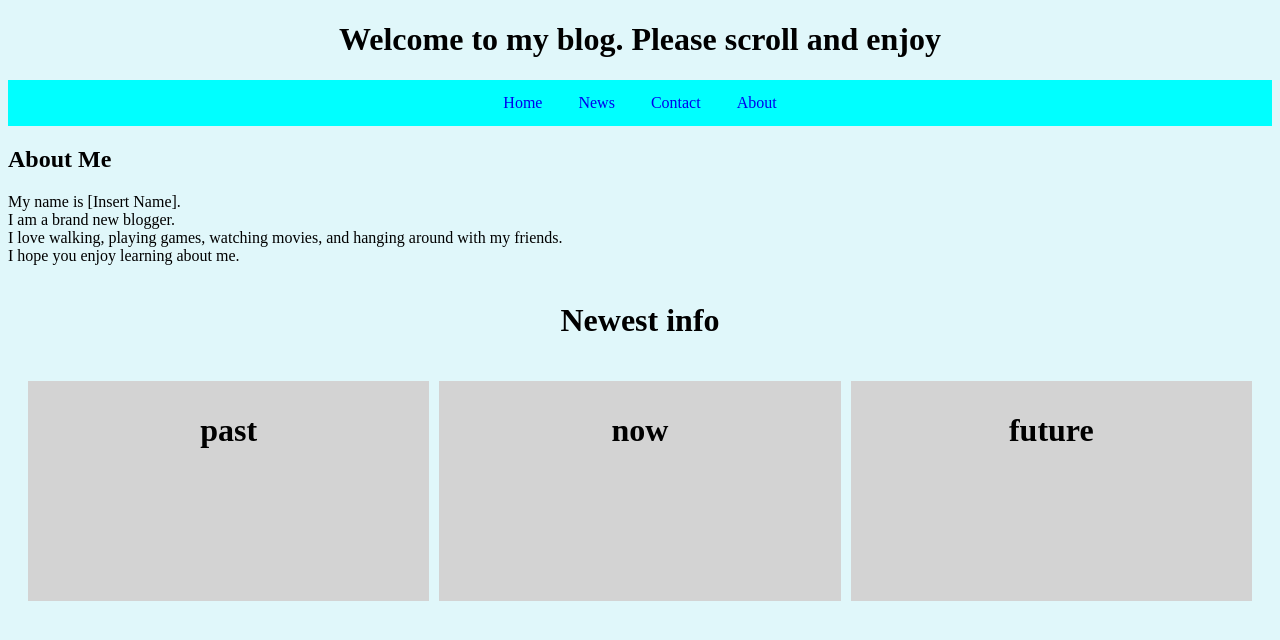
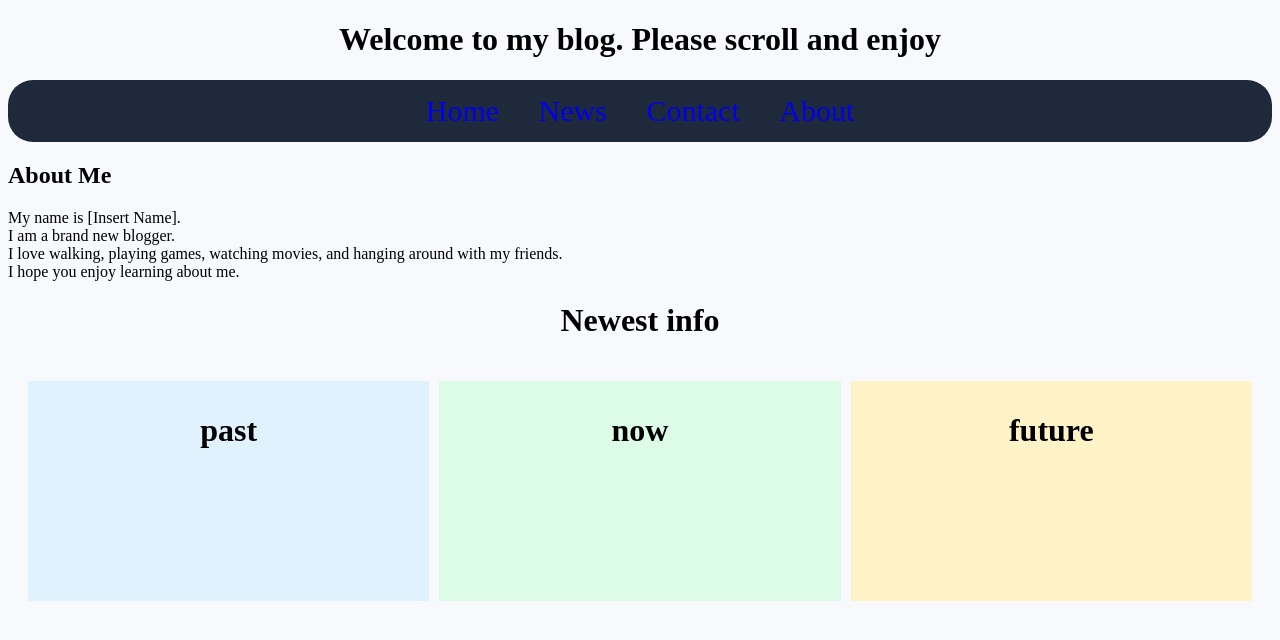
Before and after one commit to lucas-raab-student/Macbeth-Symbolism-webpage, a plain HTML site: page main.html in a window 1280 px wide. Drawn offline with Linux system fonts and the light colour scheme; a script that the page names is missing.

Commit message:
changed the color pallete of the website

```diff
--- a/Styles/style.css
+++ b/Styles/style.css
@@ -9,6 +9,7 @@
 
 #NavBar ul li {
     display: inline-block;
+
 }
 
 
@@ -19,13 +20,16 @@
 }
 #NavBar
 {
-    background-color: aqua;
-    border-color: black;
+    font-size: 30px;
+    background-color: #1E293B;
+    color: #F8FAFC;
+    border-radius: 25px;
     width: auto;
+
 }
 /* Global Styles */
 body {
-    background-color: #E0F7FA;
+    background-color: #F7F9FC;
 }
 
 header {
@@ -33,7 +37,7 @@ header {
 }
 
 #aboutme {
-    display: flex;
+
 }
 
 .info {
@@ -53,3 +57,15 @@ header {
     min-height: 200px; /* Added so empty boxes show up */
     padding: 10px;
 }
+
+#para-1{
+    background-color: #E0F2FE;
+}
+#para-2
+{
+    background-color: #DCFCE7;
+}
+#para-3
+{
+    background-color: #FEF3C7;
+}
```
